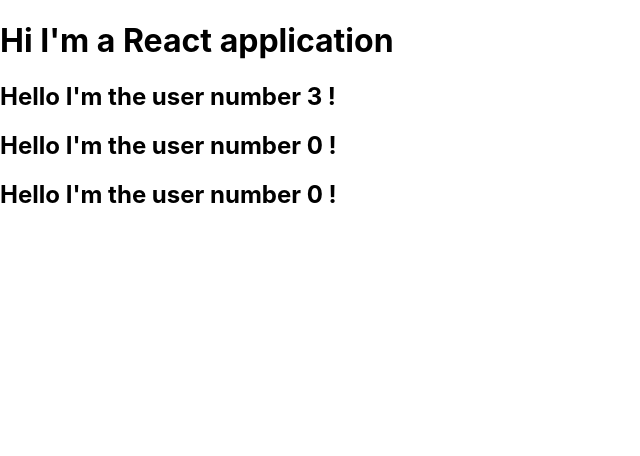
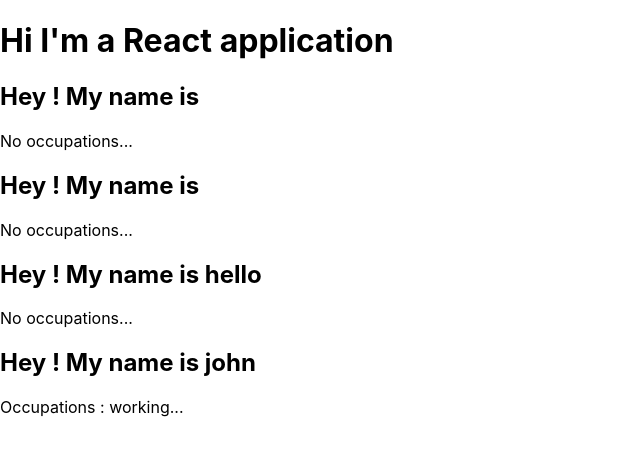
Before and after one commit to ii02735/learnReact, a React (Create React App) app: page / in a window 1280 px wide. Shown: the top 456 px of the page, without its empty margins (0-640 px from the left). Built offline with nearby package versions, Linux system fonts and the light colour scheme.

Commit message:
childern prop attribute

```diff
--- a/src/App.js
+++ b/src/App.js
@@ -20,7 +20,8 @@
           <h1>Hi I'm a React application</h1>
           <User /> {/*User component is used here*/}
           <User /> {/*Because we used Math.random content will be dynamic*/}
-          <User />
+          <User name="hello"/> {/* Here we apply some attributes to our components */}
+          <User name="john">Occupations : working...</User>  {/* but we must add properties (props) elements in order to make this work */}
         </div>
        //warning : any HTML-ish JSX code from a component must be nested inside a ROOT element
    );
--- a/src/User/User.js
+++ b/src/User/User.js
@@ -3,12 +3,19 @@
 //So we can write a function, but we can also write it in ES6 format (thanks to Babel)
 
 import React from "react";
-
-const user = () => {
+            //we can name this argument (that will contain attributes informations) like we want to, but for better understanding, we write "props" instead
+const user = (props) => {
     // a component is caracterized by its return : it returns JSX
     //return <h2>Hello I'm a user !!</h2> //for the moment our JSX code is not really dynamic...
-    return <h2>Hello I'm the user number {Math.round(Math.random() * 3)} !</h2> //example of dynamic code
+    //return <h2>Hello I'm the user number {Math.round(Math.random() * 3)} !</h2> //example of dynamic code
                                         //we can only execute one line JS expression, not special stuffs (like classes, etc.)
+    //new version with props
+
+    return (<div>
+        <h2>Hey ! My name is {props.name}</h2>
+        <p>{props.children == null ? "No occupations..." : props.children}</p> {/* children (special prop attribute) refers to content between the opening and the closing tags*/}
+        </div>
+    )
 };
 
 export default user;
```
